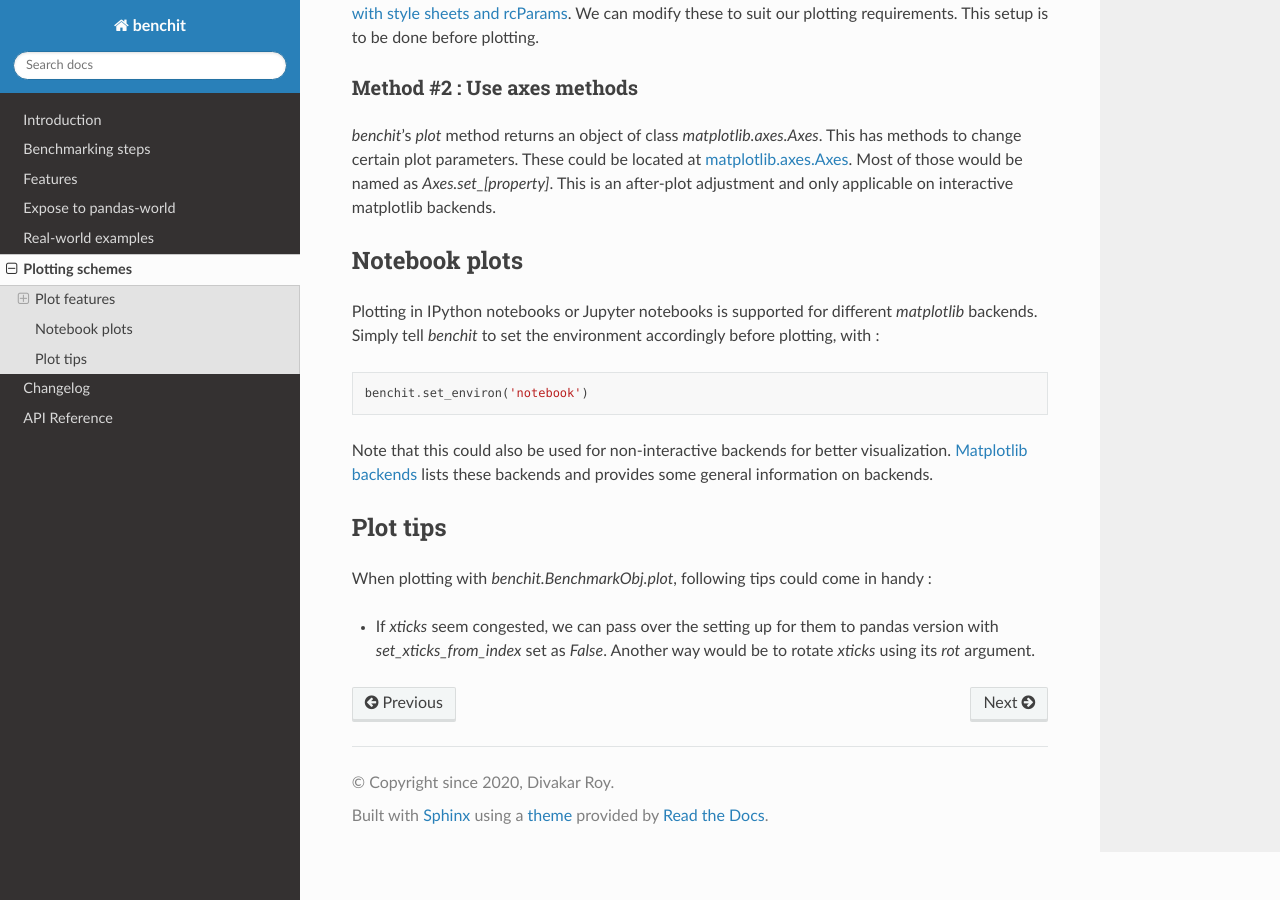
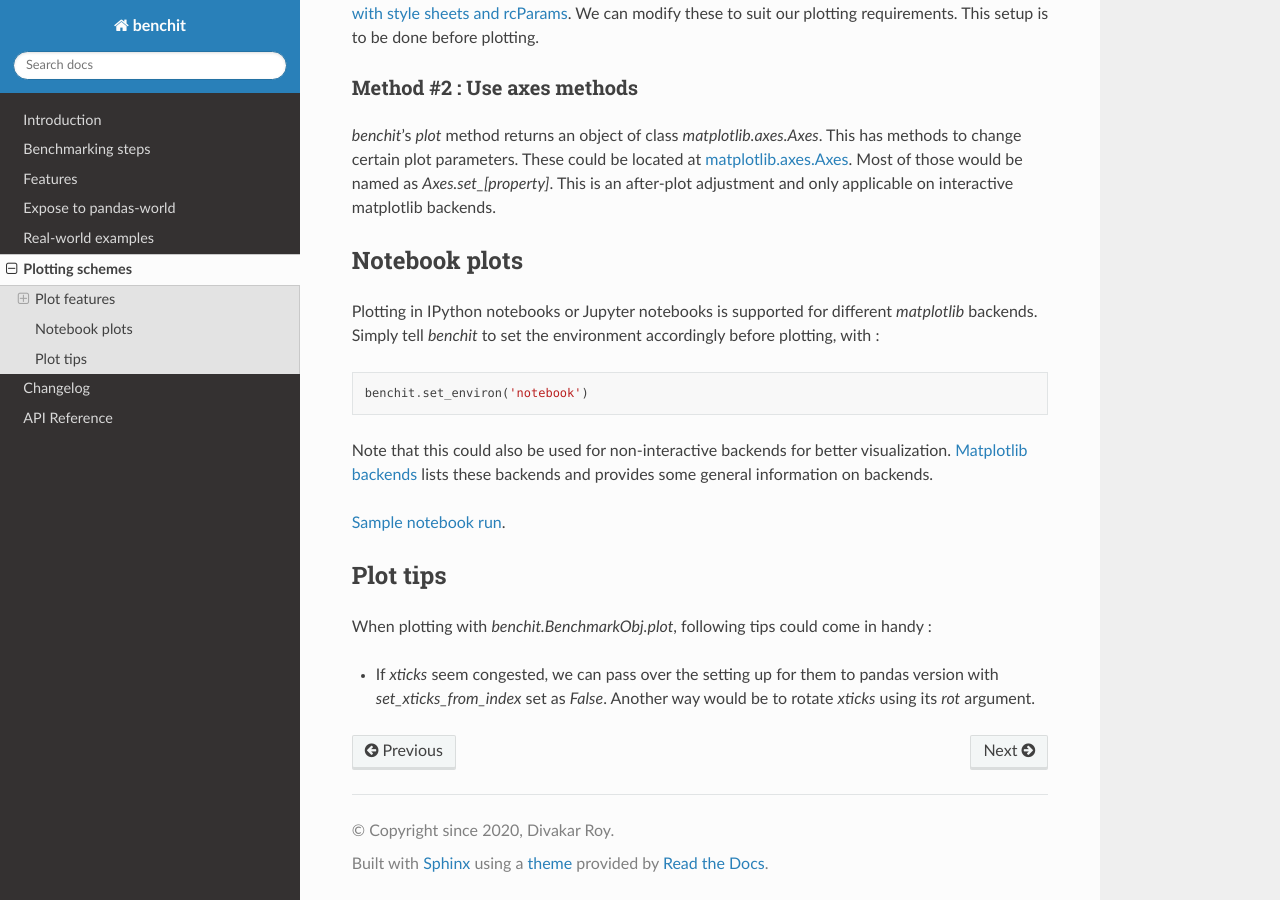
Before and after one commit to droyed/benchit, a Sphinx documentation site: the page built from docs/source/plot.rst, in a window 1280 px wide and 900 px high, scrolled down 600 px. Built offline with Sphinx 7.4.7 and the Read the Docs theme 2.0.0, drawn with Linux system fonts in a browser that asks for light colours; pages that are not in the unit, such as notebooks, are missing from menus.

Commit message:
docs fix

```diff
--- a/docs/source/plot.rst
+++ b/docs/source/plot.rst
@@ -34,6 +34,9 @@ Plotting in IPython notebooks or Jupyter notebooks is supported for different `m
 Note that this could also be used for non-interactive backends for better visualization. `Matplotlib backends <https://matplotlib.org/faq/usage_faq.html#what-is-a-backend>`__ lists these backends and provides some general information on backends.
 
 
+`Sample notebook run <https://github.com/droyed/benchit/blob/master/docs/source/PlotDemo-NotebookEnv.ipynb>`__.
+
+
 .. toctree::
     PlotDemo-NotebookEnv
 
```
